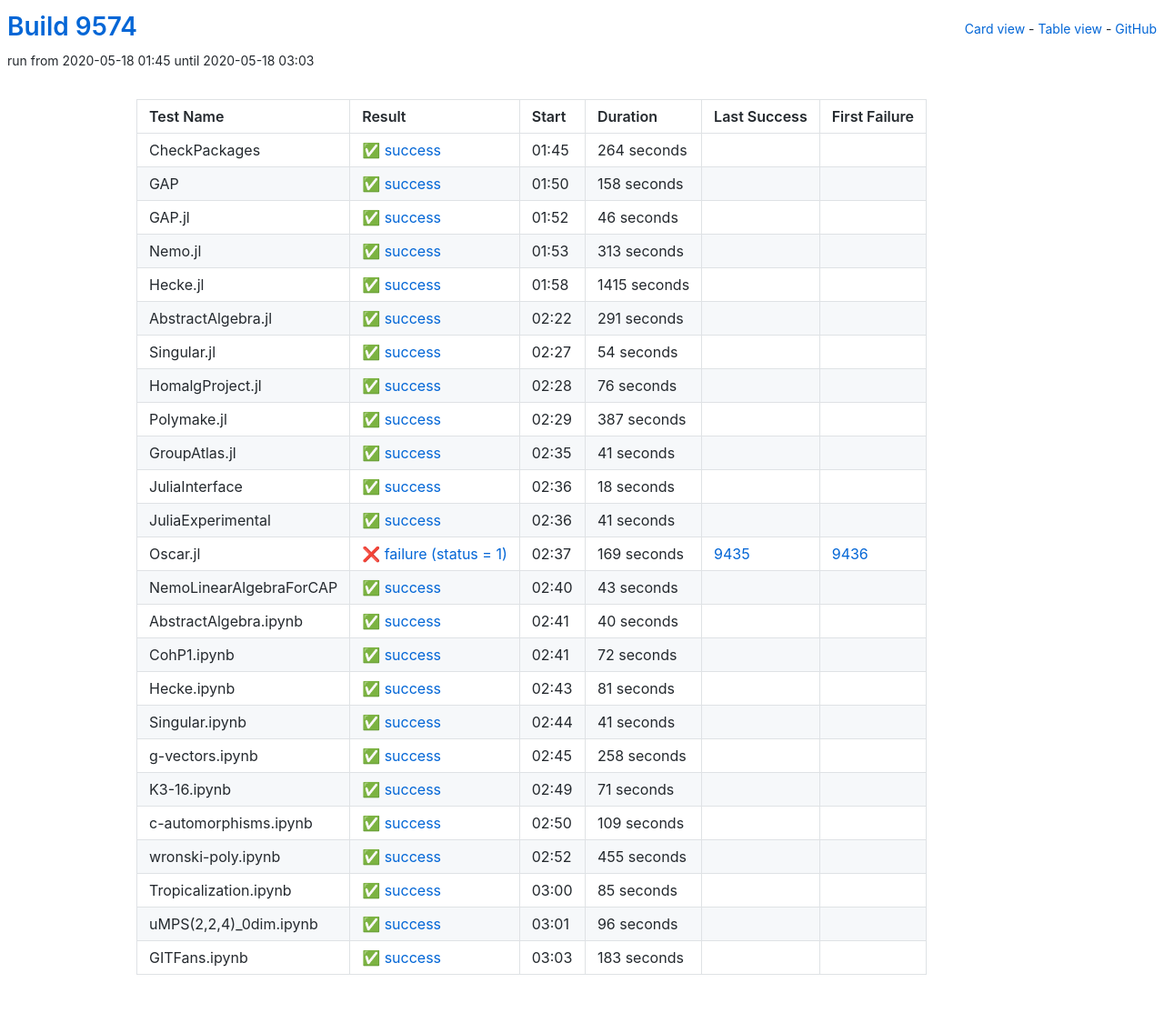
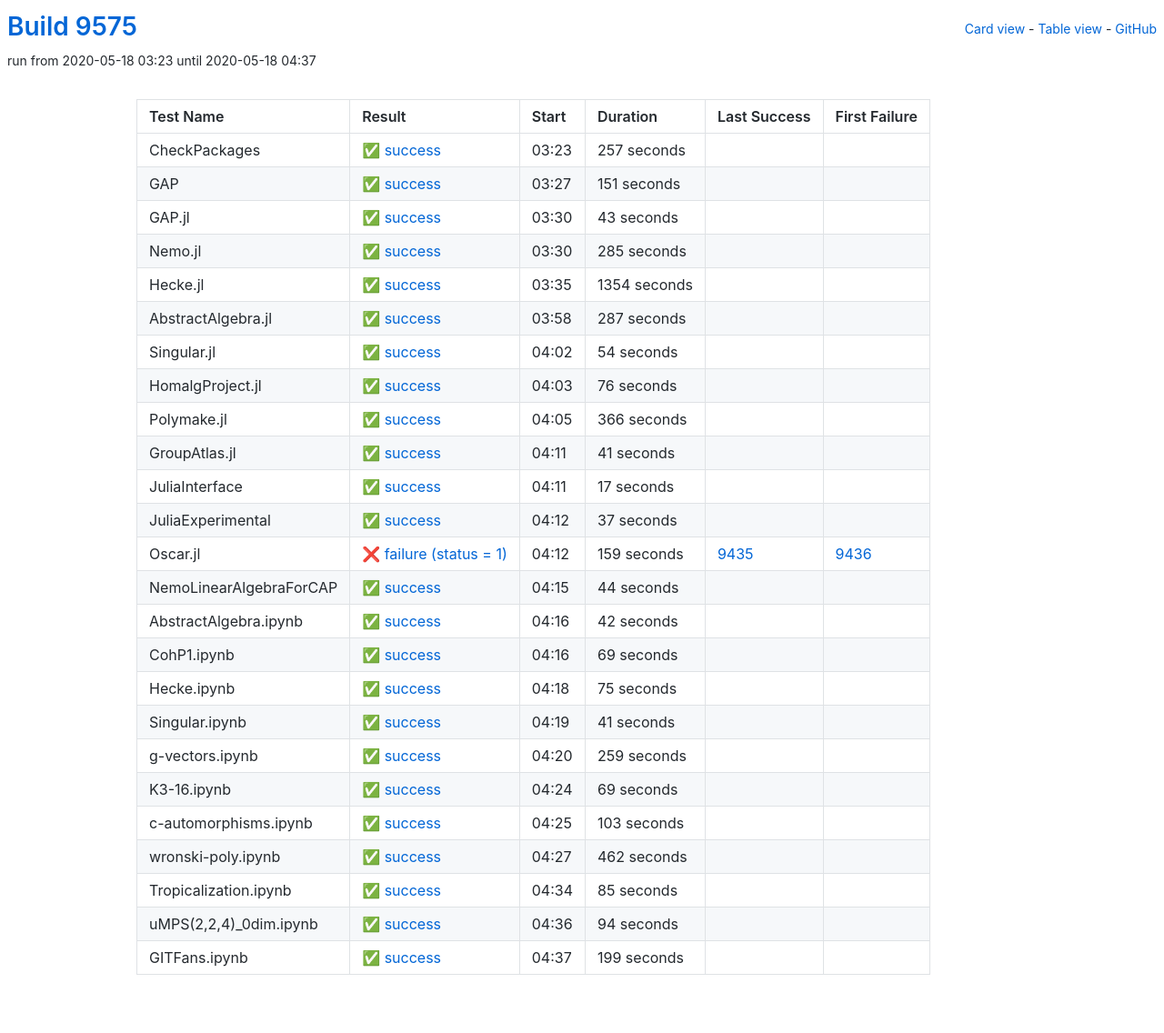
Before and after one commit to oscar-system/oscar-ci-status, a Jekyll site: the page built from table.html, in a window 1280 px wide. Shown: the whole page at 91% size. Built offline with Jekyll 4.4.1, drawn with Linux system fonts in a browser that asks for light colours.

Commit message:
Build 9575

```diff
--- a/_data/ci.yml
+++ b/_data/ci.yml
@@ -1,77 +1,77 @@
-build: 9574
-build_url: https://oscarci.mathematik.uni-kl.de/job/oscar/9574/
+build: 9575
+build_url: https://oscarci.mathematik.uni-kl.de/job/oscar/9575/
 job: oscar
 tests:
-- duration: 264
+- duration: 257
   exitcode: 0
   first_failure: false
   first_failure_url: null
   id: checkpackages
   last_success: false
   last_success_url: null
-  log: https://oscarci.mathematik.uni-kl.de/job/oscar/9574/artifact/logs/build-9574/CheckPackages.log
+  log: https://oscarci.mathematik.uni-kl.de/job/oscar/9575/artifact/logs/build-9575/CheckPackages.log
   name: CheckPackages
-  start: 2020-05-18 01:45
+  start: 2020-05-18 03:23
   status: success
   success: true
-- duration: 158
+- duration: 151
   exitcode: 0
   first_failure: false
   first_failure_url: null
   id: gap
   last_success: false
   last_success_url: null
-  log: https://oscarci.mathematik.uni-kl.de/job/oscar/9574/artifact/logs/build-9574/GAP.log
+  log: https://oscarci.mathematik.uni-kl.de/job/oscar/9575/artifact/logs/build-9575/GAP.log
   name: GAP
-  start: 2020-05-18 01:50
+  start: 2020-05-18 03:27
   status: success
   success: true
-- duration: 46
+- duration: 43
   exitcode: 0
   first_failure: false
   first_failure_url: null
   id: gap-jl
   last_success: false
   last_success_url: null
-  log: https://oscarci.mathematik.uni-kl.de/job/oscar/9574/artifact/logs/build-9574/GAP.jl.log
+  log: https://oscarci.mathematik.uni-kl.de/job/oscar/9575/artifact/logs/build-9575/GAP.jl.log
   name: GAP.jl
-  start: 2020-05-18 01:52
+  start: 2020-05-18 03:30
   status: success
   success: true
-- duration: 313
+- duration: 285
   exitcode: 0
   first_failure: false
   first_failure_url: null
   id: nemo-jl
   last_success: false
   last_success_url: null
-  log: https://oscarci.mathematik.uni-kl.de/job/oscar/9574/artifact/logs/build-9574/Nemo.jl.log
+  log: https://oscarci.mathematik.uni-kl.de/job/oscar/9575/artifact/logs/build-9575/Nemo.jl.log
   name: Nemo.jl
-  start: 2020-05-18 01:53
+  start: 2020-05-18 03:30
   status: success
   success: true
-- duration: 1415
+- duration: 1354
   exitcode: 0
   first_failure: false
   first_failure_url: null
   id: hecke-jl
   last_success: false
   last_success_url: null
-  log: https://oscarci.mathematik.uni-kl.de/job/oscar/9574/artifact/logs/build-9574/Hecke.jl.log
+  log: https://oscarci.mathematik.uni-kl.de/job/oscar/9575/artifact/logs/build-9575/Hecke.jl.log
   name: Hecke.jl
-  start: 2020-05-18 01:58
+  start: 2020-05-18 03:35
   status: success
   success: true
-- duration: 291
+- duration: 287
   exitcode: 0
   first_failure: false
   first_failure_url: null
   id: abstractalgebra-jl
   last_success: false
   last_success_url: null
-  log: https://oscarci.mathematik.uni-kl.de/job/oscar/9574/artifact/logs/build-9574/AbstractAlgebra.jl.log
+  log: https://oscarci.mathematik.uni-kl.de/job/oscar/9575/artifact/logs/build-9575/AbstractAlgebra.jl.log
   name: AbstractAlgebra.jl
-  start: 2020-05-18 02:22
+  start: 2020-05-18 03:58
   status: success
   success: true
 - duration: 54
@@ -81,9 +81,9 @@
   id: singular-jl
   last_success: false
   last_success_url: null
-  log: https://oscarci.mathematik.uni-kl.de/job/oscar/9574/artifact/logs/build-9574/Singular.jl.log
+  log: https://oscarci.mathematik.uni-kl.de/job/oscar/9575/artifact/logs/build-9575/Singular.jl.log
   name: Singular.jl
-  start: 2020-05-18 02:27
+  start: 2020-05-18 04:02
   status: success
   success: true
 - duration: 76
@@ -93,21 +93,21 @@
   id: homalgproject-jl
   last_success: false
   last_success_url: null
-  log: https://oscarci.mathematik.uni-kl.de/job/oscar/9574/artifact/logs/build-9574/HomalgProject.jl.log
+  log: https://oscarci.mathematik.uni-kl.de/job/oscar/9575/artifact/logs/build-9575/HomalgProject.jl.log
   name: HomalgProject.jl
-  start: 2020-05-18 02:28
+  start: 2020-05-18 04:03
   status: success
   success: true
-- duration: 387
+- duration: 366
   exitcode: 0
   first_failure: false
   first_failure_url: null
   id: polymake-jl
   last_success: false
   last_success_url: null
-  log: https://oscarci.mathematik.uni-kl.de/job/oscar/9574/artifact/logs/build-9574/Polymake.jl.log
+  log: https://oscarci.mathematik.uni-kl.de/job/oscar/9575/artifact/logs/build-9575/Polymake.jl.log
   name: Polymake.jl
-  start: 2020-05-18 02:29
+  start: 2020-05-18 04:05
   status: success
   success: true
 - duration: 41
@@ -117,93 +117,93 @@
   id: groupatlas-jl
   last_success: false
   last_success_url: null
-  log: https://oscarci.mathematik.uni-kl.de/job/oscar/9574/artifact/logs/build-9574/GroupAtlas.jl.log
+  log: https://oscarci.mathematik.uni-kl.de/job/oscar/9575/artifact/logs/build-9575/GroupAtlas.jl.log
   name: GroupAtlas.jl
-  start: 2020-05-18 02:35
+  start: 2020-05-18 04:11
   status: success
   success: true
-- duration: 18
+- duration: 17
   exitcode: 0
   first_failure: false
   first_failure_url: null
   id: juliainterface
   last_success: false
   last_success_url: null
-  log: https://oscarci.mathematik.uni-kl.de/job/oscar/9574/artifact/logs/build-9574/JuliaInterface.log
+  log: https://oscarci.mathematik.uni-kl.de/job/oscar/9575/artifact/logs/build-9575/JuliaInterface.log
   name: JuliaInterface
-  start: 2020-05-18 02:36
+  start: 2020-05-18 04:11
   status: success
   success: true
-- duration: 41
+- duration: 37
   exitcode: 0
   first_failure: false
   first_failure_url: null
   id: juliaexperimental
   last_success: false
   last_success_url: null
-  log: https://oscarci.mathematik.uni-kl.de/job/oscar/9574/artifact/logs/build-9574/JuliaExperimental.log
+  log: https://oscarci.mathematik.uni-kl.de/job/oscar/9575/artifact/logs/build-9575/JuliaExperimental.log
   name: JuliaExperimental
-  start: 2020-05-18 02:36
+  start: 2020-05-18 04:12
   status: success
   success: true
-- duration: 169
+- duration: 159
   exitcode: 1
   first_failure: 9436
   first_failure_url: https://oscarci.mathematik.uni-kl.de/job/oscar/9436/
   id: oscar-jl
   last_success: 9435
   last_success_url: https://oscarci.mathematik.uni-kl.de/job/oscar/9435/
-  log: https://oscarci.mathematik.uni-kl.de/job/oscar/9574/artifact/logs/build-9574/Oscar.jl.log
+  log: https://oscarci.mathematik.uni-kl.de/job/oscar/9575/artifact/logs/build-9575/Oscar.jl.log
   name: Oscar.jl
-  start: 2020-05-18 02:37
+  start: 2020-05-18 04:12
   status: failure
   success: false
-- duration: 43
+- duration: 44
   exitcode: 0
   first_failure: false
   first_failure_url: null
   id: nemolinearalgebraforcap
   last_success: false
   last_success_url: null
-  log: https://oscarci.mathematik.uni-kl.de/job/oscar/9574/artifact/logs/build-9574/NemoLinearAlgebraForCAP.log
+  log: https://oscarci.mathematik.uni-kl.de/job/oscar/9575/artifact/logs/build-9575/NemoLinearAlgebraForCAP.log
   name: NemoLinearAlgebraForCAP
-  start: 2020-05-18 02:40
+  start: 2020-05-18 04:15
   status: success
   success: true
-- duration: 40
+- duration: 42
   exitcode: 0
   first_failure: false
   first_failure_url: null
   id: abstractalgebra-ipynb
   last_success: false
   last_success_url: null
-  log: https://oscarci.mathematik.uni-kl.de/job/oscar/9574/artifact/logs/build-9574/AbstractAlgebra.ipynb.log
+  log: https://oscarci.mathematik.uni-kl.de/job/oscar/9575/artifact/logs/build-9575/AbstractAlgebra.ipynb.log
   name: AbstractAlgebra.ipynb
-  start: 2020-05-18 02:41
+  start: 2020-05-18 04:16
   status: success
   success: true
-- duration: 72
+- duration: 69
   exitcode: 0
   first_failure: false
   first_failure_url: null
   id: cohp1-ipynb
   last_success: false
   last_success_url: null
-  log: https://oscarci.mathematik.uni-kl.de/job/oscar/9574/artifact/logs/build-9574/CohP1.ipynb.log
+  log: https://oscarci.mathematik.uni-kl.de/job/oscar/9575/artifact/logs/build-9575/CohP1.ipynb.log
   name: CohP1.ipynb
-  start: 2020-05-18 02:41
+  start: 2020-05-18 04:16
   status: success
   success: true
-- duration: 81
+- duration: 75
   exitcode: 0
   first_failure: false
   first_failure_url: null
   id: hecke-ipynb
   last_success: false
   last_success_url: null
-  log: https://oscarci.mathematik.uni-kl.de/job/oscar/9574/artifact/logs/build-9574/Hecke.ipynb.log
+  log: https://oscarci.mathematik.uni-kl.de/job/oscar/9575/artifact/logs/build-9575/Hecke.ipynb.log
   name: Hecke.ipynb
-  start: 2020-05-18 02:43
+  start: 2020-05-18 04:18
   status: success
   success: true
 - duration: 41
@@ -213,57 +213,57 @@
   id: singular-ipynb
   last_success: false
   last_success_url: null
-  log: https://oscarci.mathematik.uni-kl.de/job/oscar/9574/artifact/logs/build-9574/Singular.ipynb.log
+  log: https://oscarci.mathematik.uni-kl.de/job/oscar/9575/artifact/logs/build-9575/Singular.ipynb.log
   name: Singular.ipynb
-  start: 2020-05-18 02:44
+  start: 2020-05-18 04:19
   status: success
   success: true
-- duration: 258
+- duration: 259
   exitcode: 0
   first_failure: false
   first_failure_url: null
   id: g-vectors-ipynb
   last_success: false
   last_success_url: null
-  log: https://oscarci.mathematik.uni-kl.de/job/oscar/9574/artifact/logs/build-9574/g-vectors.ipynb.log
+  log: https://oscarci.mathematik.uni-kl.de/job/oscar/9575/artifact/logs/build-9575/g-vectors.ipynb.log
   name: g-vectors.ipynb
-  start: 2020-05-18 02:45
+  start: 2020-05-18 04:20
   status: success
   success: true
-- duration: 71
+- duration: 69
   exitcode: 0
   first_failure: false
   first_failure_url: null
   id: k3-16-ipynb
   last_success: false
   last_success_url: null
-  log: https://oscarci.mathematik.uni-kl.de/job/oscar/9574/artifact/logs/build-9574/K3-16.ipynb.log
+  log: https://oscarci.mathematik.uni-kl.de/job/oscar/9575/artifact/logs/build-9575/K3-16.ipynb.log
   name: K3-16.ipynb
-  start: 2020-05-18 02:49
+  start: 2020-05-18 04:24
   status: success
   success: true
-- duration: 109
+- duration: 103
   exitcode: 0
   first_failure: false
   first_failure_url: null
   id: c-automorphisms-ipynb
   last_success: false
   last_success_url: null
-  log: https://oscarci.mathematik.uni-kl.de/job/oscar/9574/artifact/logs/build-9574/c-automorphisms.ipynb.log
+  log: https://oscarci.mathematik.uni-kl.de/job/oscar/9575/artifact/logs/build-9575/c-automorphisms.ipynb.log
   name: c-automorphisms.ipynb
-  start: 2020-05-18 02:50
+  start: 2020-05-18 04:25
   status: success
   success: true
-- duration: 455
+- duration: 462
   exitcode: 0
   first_failure: false
   first_failure_url: null
   id: wronski-poly-ipynb
   last_success: false
   last_success_url: null
-  log: https://oscarci.mathematik.uni-kl.de/job/oscar/9574/artifact/logs/build-9574/wronski-poly.ipynb.log
+  log: https://oscarci.mathematik.uni-kl.de/job/oscar/9575/artifact/logs/build-9575/wronski-poly.ipynb.log
   name: wronski-poly.ipynb
-  start: 2020-05-18 02:52
+  start: 2020-05-18 04:27
   status: success
   success: true
 - duration: 85
@@ -273,32 +273,32 @@
   id: tropicalization-ipynb
   last_success: false
   last_success_url: null
-  log: https://oscarci.mathematik.uni-kl.de/job/oscar/9574/artifact/logs/build-9574/Tropicalization.ipynb.log
+  log: https://oscarci.mathematik.uni-kl.de/job/oscar/9575/artifact/logs/build-9575/Tropicalization.ipynb.log
   name: Tropicalization.ipynb
-  start: 2020-05-18 03:00
+  start: 2020-05-18 04:34
   status: success
   success: true
-- duration: 96
+- duration: 94
   exitcode: 0
   first_failure: false
   first_failure_url: null
   id: umps-2-2-4-0dim-ipynb
   last_success: false
   last_success_url: null
-  log: https://oscarci.mathematik.uni-kl.de/job/oscar/9574/artifact/logs/build-9574/uMPS-2-2-4-_0dim.ipynb.log
+  log: https://oscarci.mathematik.uni-kl.de/job/oscar/9575/artifact/logs/build-9575/uMPS-2-2-4-_0dim.ipynb.log
   name: uMPS(2,2,4)_0dim.ipynb
-  start: 2020-05-18 03:01
+  start: 2020-05-18 04:36
   status: success
   success: true
-- duration: 183
+- duration: 199
   exitcode: 0
   first_failure: false
   first_failure_url: null
   id: gitfans-ipynb
   last_success: false
   last_success_url: null
-  log: https://oscarci.mathematik.uni-kl.de/job/oscar/9574/artifact/logs/build-9574/GITFans.ipynb.log
+  log: https://oscarci.mathematik.uni-kl.de/job/oscar/9575/artifact/logs/build-9575/GITFans.ipynb.log
   name: GITFans.ipynb
-  start: 2020-05-18 03:03
+  start: 2020-05-18 04:37
   status: success
   success: true
```
Also changed, not shown: README.md.
